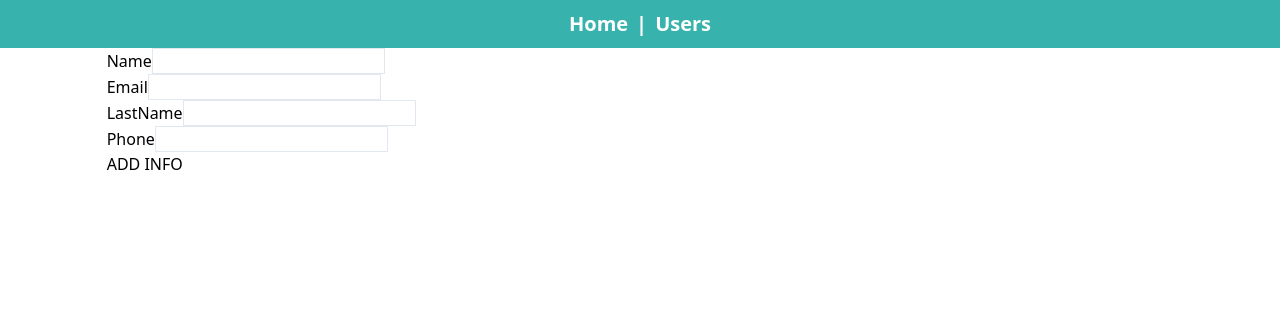
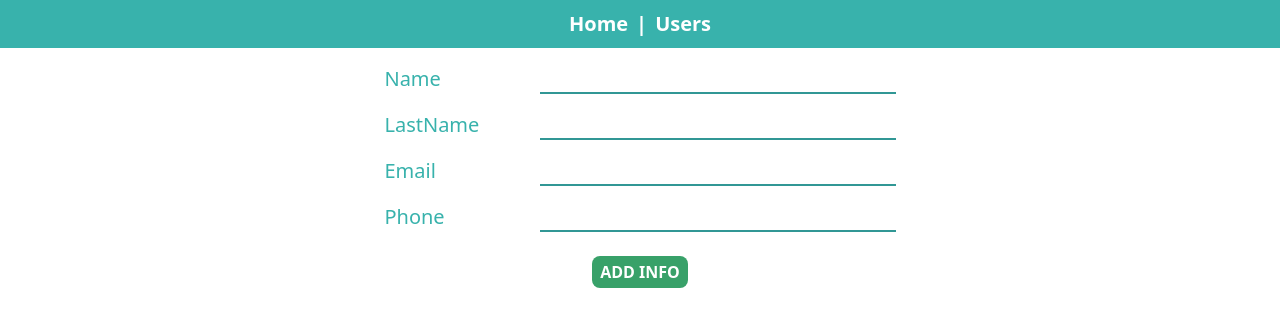
Before and after one commit to josedlca/crudvuex, a Vue app: page /editUser/1 in a window 1280 px wide. Shown: the top 326 px of the page. Built offline with nearby package versions, Linux system fonts and the light colour scheme.

Commit message:
end styles

```diff
--- a/src/App.vue
+++ b/src/App.vue
@@ -1,6 +1,6 @@
 <template>
   <div id="app">
-    <div id="nav" class=" w-full flex justify-center items-center bg-teal-500 text-white text-xl font-bold h-12">
+    <div id="nav" class=" w-full flex justify-center mb-4 items-center bg-teal-500 text-white text-xl font-bold h-12">
       <router-link to="/">Home</router-link>
 	  <span class=" mx-2">|</span>
       <router-link to="/userTable">Users</router-link>
--- a/src/components/Form-componente.vue
+++ b/src/components/Form-componente.vue
@@ -1,20 +1,20 @@
 <template>
-	<div>
-		<div>
-			<label>Name</label>
-			<input class="border" v-model="newInfoData.inpName" type="text">
+	<div class=" w-6/12 mx-auto">
+		<div class="flex justify-around mb-4">
+			<label class=" w-3/12 text-teal-500 font-normal text-xl">Name</label>
+			<input class=" w-8/12 border-b-2 border-teal-600 outline-none" v-model="newInfoData.inpName" type="text">
 		</div>
-		<div>
-			<label>Email</label>
-			<input class="border" v-model="newInfoData.inpEmail" type="text">
+		<div class="flex justify-around mb-4">
+			<label class=" w-3/12 text-teal-500 font-normal text-xl">LastName</label>
+			<input class=" w-8/12 border-b-2 border-teal-600 outline-none" v-model="newInfoData.inpLastName" type="text">
 		</div>
-		<div>
-			<label>LastName</label>
-			<input class="border" v-model="newInfoData.inpLastName" type="text">
+		<div class="flex justify-around mb-4">
+			<label class=" w-3/12 text-teal-500 font-normal text-xl">Email</label>
+			<input class=" w-8/12 border-b-2 border-teal-600 outline-none" v-model="newInfoData.inpEmail" type="text">
 		</div>
-		<div>
-			<label>Phone</label>
-			<input class="border" v-model="newInfoData.inpPhone" type="text">
+		<div class="flex justify-around mb-4">
+			<label class=" w-3/12 text-teal-500 font-normal text-xl">Phone</label>
+			<input class=" w-8/12 border-b-2 border-teal-600 outline-none" v-model="newInfoData.inpPhone" type="text">
 		</div>
 		<p class="hidden">{{sendDataToStore}}</p>
 	</div>
--- a/src/views/EditUser.vue
+++ b/src/views/EditUser.vue
@@ -1,8 +1,12 @@
 <template>
-	<div>
-		<Formcomponente />
-		<button @click="editUserInfo()" class="mr-4">Save Changes</button>
-		<button @click="userTab">volver a la tabla</button>
+	<div class="w-full">
+		<div class="w-10/12 mx-auto">
+			<Formcomponente />
+			<div class="w-6/12 mx-auto flex justify-center py-2">
+				<button class="outline-none bg-green-600 px-2 py-1 rounded-lg text-white font-semibold mr-4" @click="editUserInfo()">Save Changes</button>
+				<button class="outline-none bg-teal-600 px-2 py-1 rounded-lg text-white font-semibold" @click="userTab">volver a la tabla</button>
+			</div>
+		</div>
 	</div>
 </template>
 
--- a/src/views/Home.vue
+++ b/src/views/Home.vue
@@ -1,8 +1,10 @@
 <template>
   <div class="home w-full">
-	<div class=" w-10/12 mx-auto">
+	<div class="w-10/12 mx-auto">
 		<Formcomponente />
-		<button @click="addUserInfo">ADD INFO</button>
+		<div class="w-6/12 mx-auto flex justify-center py-2">
+			<button class="outline-none bg-green-600 px-2 py-1 rounded-lg text-white font-semibold" @click="addUserInfo">ADD INFO</button>
+		</div>
 	</div>
   </div>
 </template>
--- a/src/views/UserTable.vue
+++ b/src/views/UserTable.vue
@@ -12,14 +12,14 @@
 				<div class="w-2/12 flex items-center justify-left">
 					{{item.lastname}}
 				</div>
-				<div class="w-3/12 flex items-center justify-left">
+				<div class="w-3/12 flex items-center justify-left break-all">
 					{{item.email}}
 				</div>
 				<div class="w-2/12 flex items-center justify-left">
-					{{item.username}}
+					{{item.phone}}
 				</div>
 				<div class="w-2/12 flex items-center justify-left">
-					{{item.phone}}
+					{{item.username}}
 				</div>
 				<div class="w-2/12 flex items-center justify-left">
 					<router-link class="bg-yellow-600 rounded-lg h-8 px-4 flex items-center mr-3" :to="{name: 'editUser', params: {id:index}}">
--- a/tailwind.config.js
+++ b/tailwind.config.js
@@ -2,6 +2,10 @@ module.exports = {
   theme: {
     extend: {}
   },
-  variants: {},
-  plugins: []
+  variants: {
+  },
+  plugins: [],
+  corePlugins: {
+	outline: false,
+  }
 }
```
